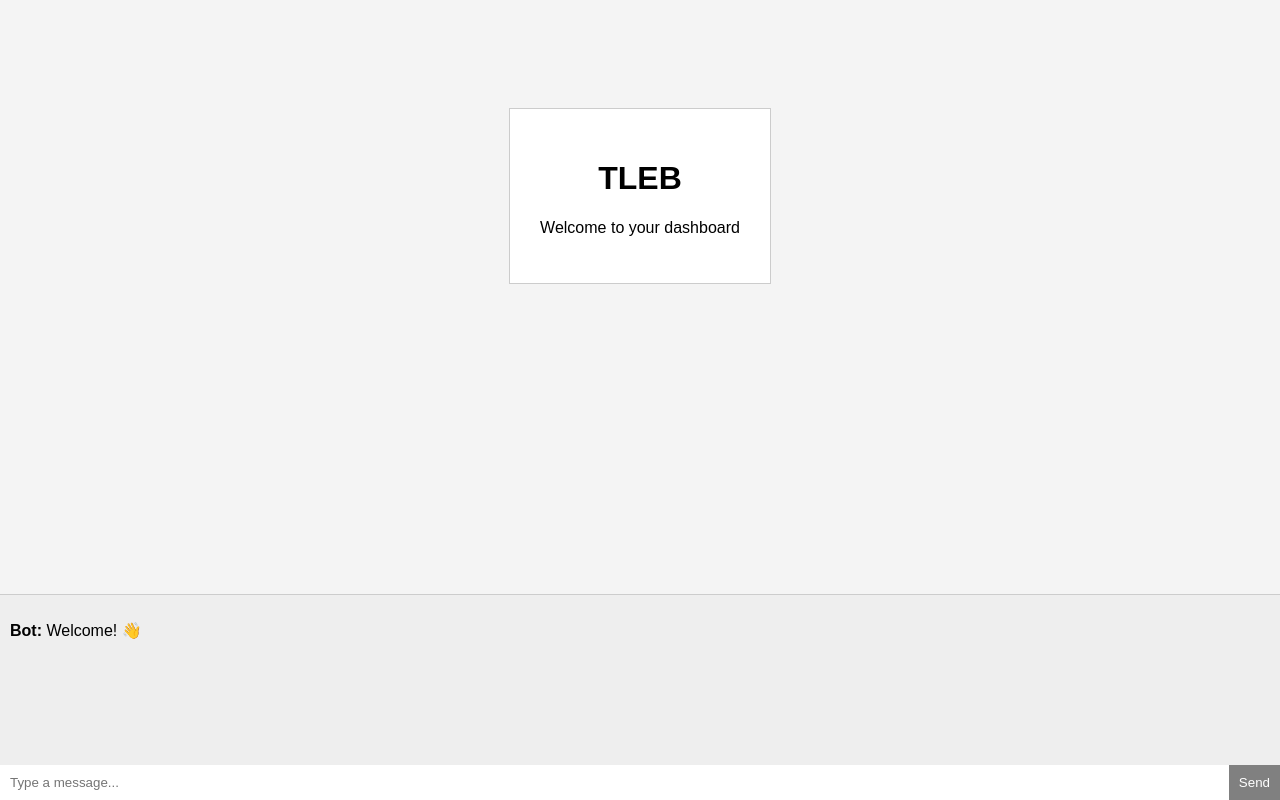
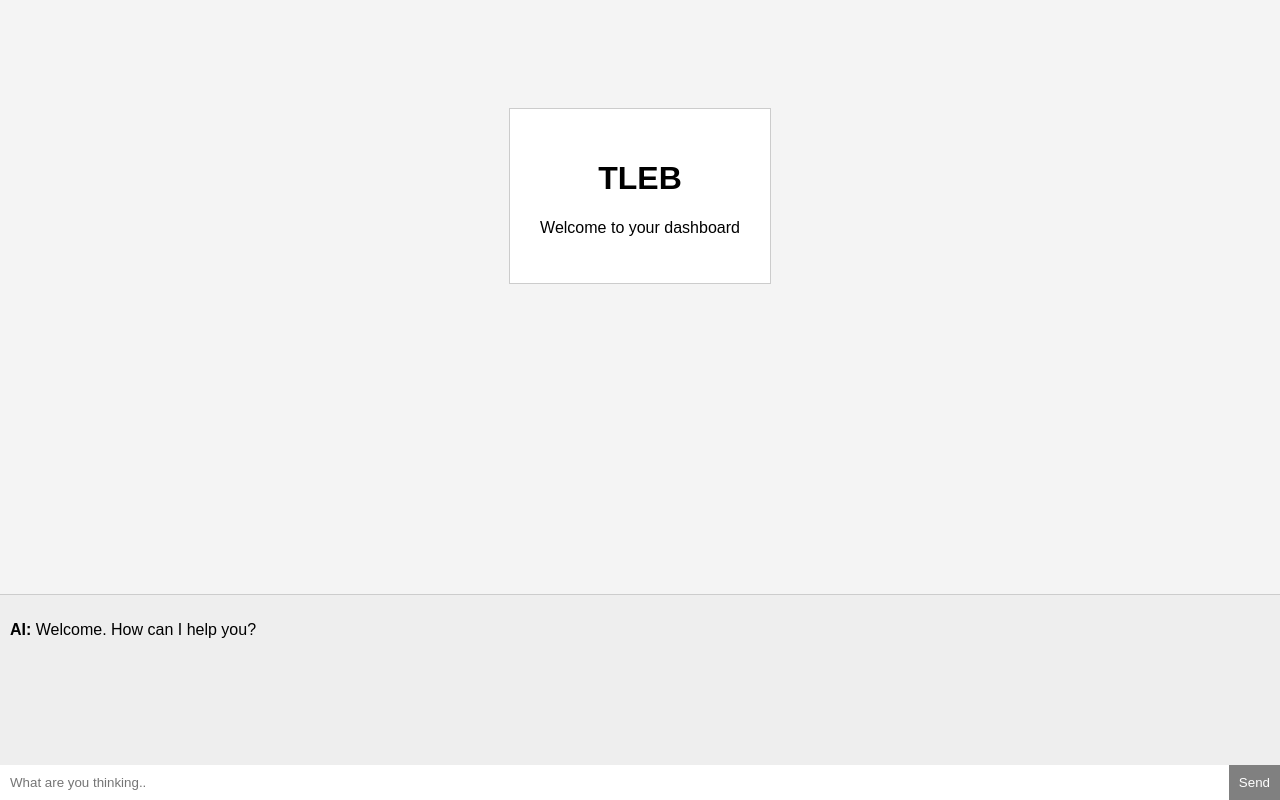
Before and after one commit to DanishK00/SE-Iteration-1, a plain HTML site: page frontend/home/home.html in a window 1280 px wide. Drawn offline with Linux system fonts and the light colour scheme.

```diff
--- a/frontend/home/home.html
+++ b/frontend/home/home.html
@@ -13,11 +13,11 @@
 
 <div class="chat-container">
     <div class="chat-box" id="chatBox">
-        <p><strong>Bot:</strong> Welcome! 👋</p>
+        <p><strong>AI:</strong> Welcome. How can I help you?</p>
     </div>
 
     <div class="chat-input">
-        <input type="text" id="messageInput" placeholder="Type a message...">
+        <input type="text" id="messageInput" placeholder="What are you thinking..">
         <button onclick="sendMessage()">Send</button>
     </div>
 </div>
```
Also changed, not shown: docs/signup/index.html (+1 -1 lines).
